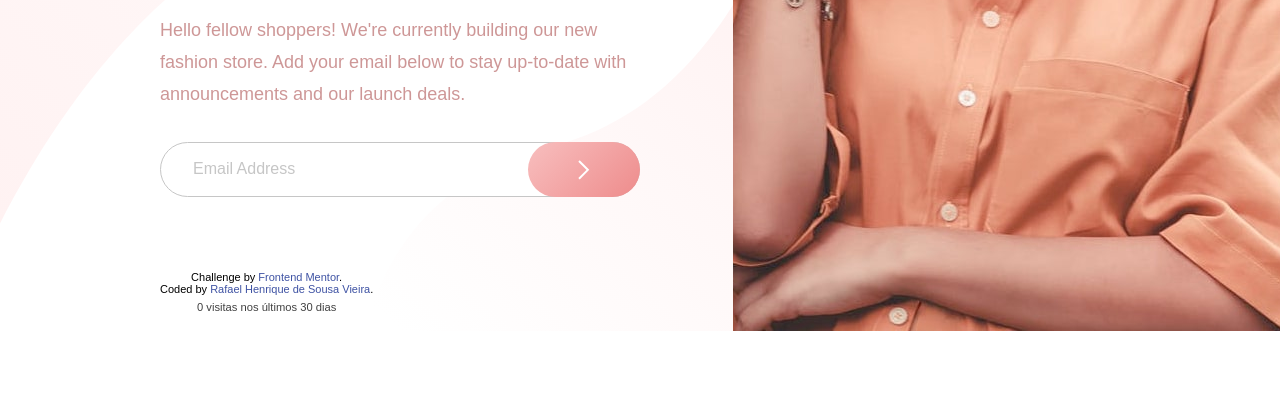
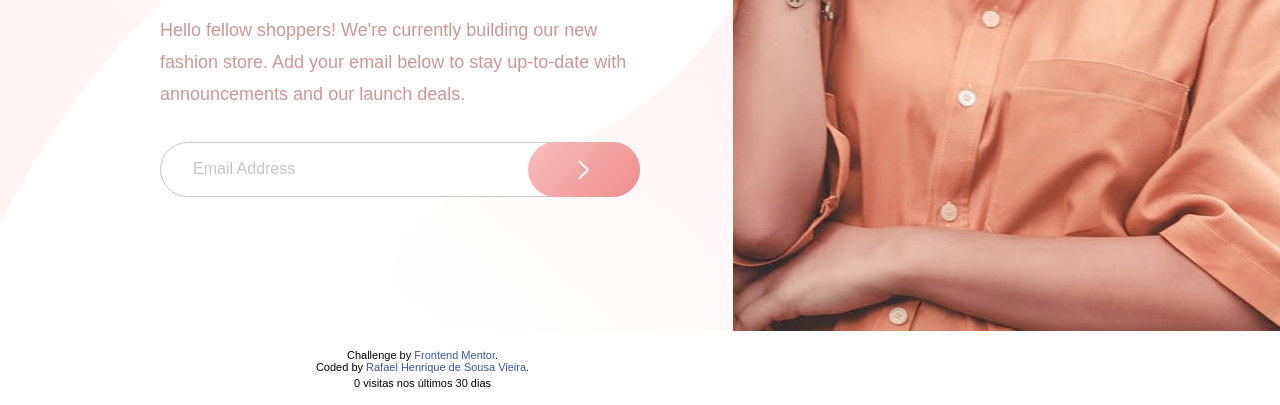
Before and after one commit to RafaelHDSV/Base-Apparel-coming-soon-page, a plain HTML site: page index.html in a window 1280 px wide. Shown: the part 469-874 px from the top of the page. Before the commit the page ends 800 px from the top, so only its background shows below. Drawn offline with Linux system fonts and the light colour scheme.

Commit message:
Align visit counter with footer credits size, color, and placement.

```diff
--- a/index.html
+++ b/index.html
@@ -49,7 +49,7 @@
     <footer class=" attribution">
       <p>Challenge by <a href="https://www.frontendmentor.io?ref=challenge" target="_blank">Frontend Mentor</a>.</p>
       <p>Coded by <a href="https://github.com/RafaelHDSV" target="_blank">Rafael Henrique de Sousa Vieira</a>.</p>
-      <p id="va-visits" aria-live="polite" hidden style="margin:0.35rem 0 0;padding:0;text-align:center;font-size:0.7rem;line-height:1.3;opacity:0.75;color:inherit"></p>
+    <p id="va-visits" aria-live="polite" hidden style="margin:0.25rem 0 0;padding:0"></p>
   </footer>
   </div>
 
--- a/style.css
+++ b/style.css
@@ -167,8 +167,8 @@ body {
 }
 
 .attribution {
-    position: absolute;
-    bottom: 0;
+    position: relative;
+    margin-top: 1.5rem;
     padding: 1rem 0;
     font-size: 11px;
     text-align: center;
```
